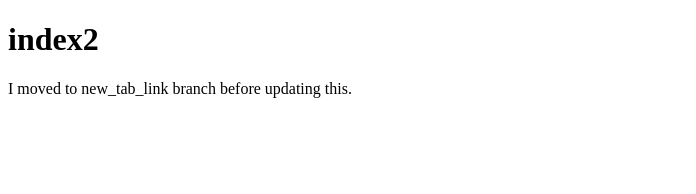
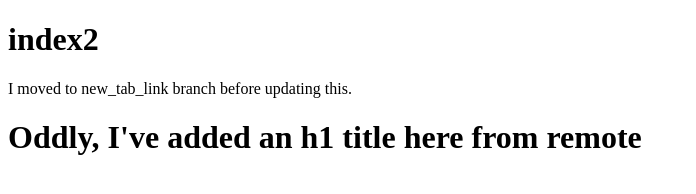
Before and after one commit to moriss/branching, a plain HTML site: page index2.html in a window 1280 px wide. Shown: the whole page, without its empty margins (0-696 px from the left). Drawn offline with Linux system fonts and the light colour scheme.

Commit message:
Update index2.html

```diff
--- a/index2.html
+++ b/index2.html
@@ -9,5 +9,6 @@
     <body>
        <h1>index2</h1>
        <p>I moved to new_tab_link branch before updating this.</p>
+      <h1>Oddly, I've added an h1 title here from remote</h1>
      </body>
 </html>
```
